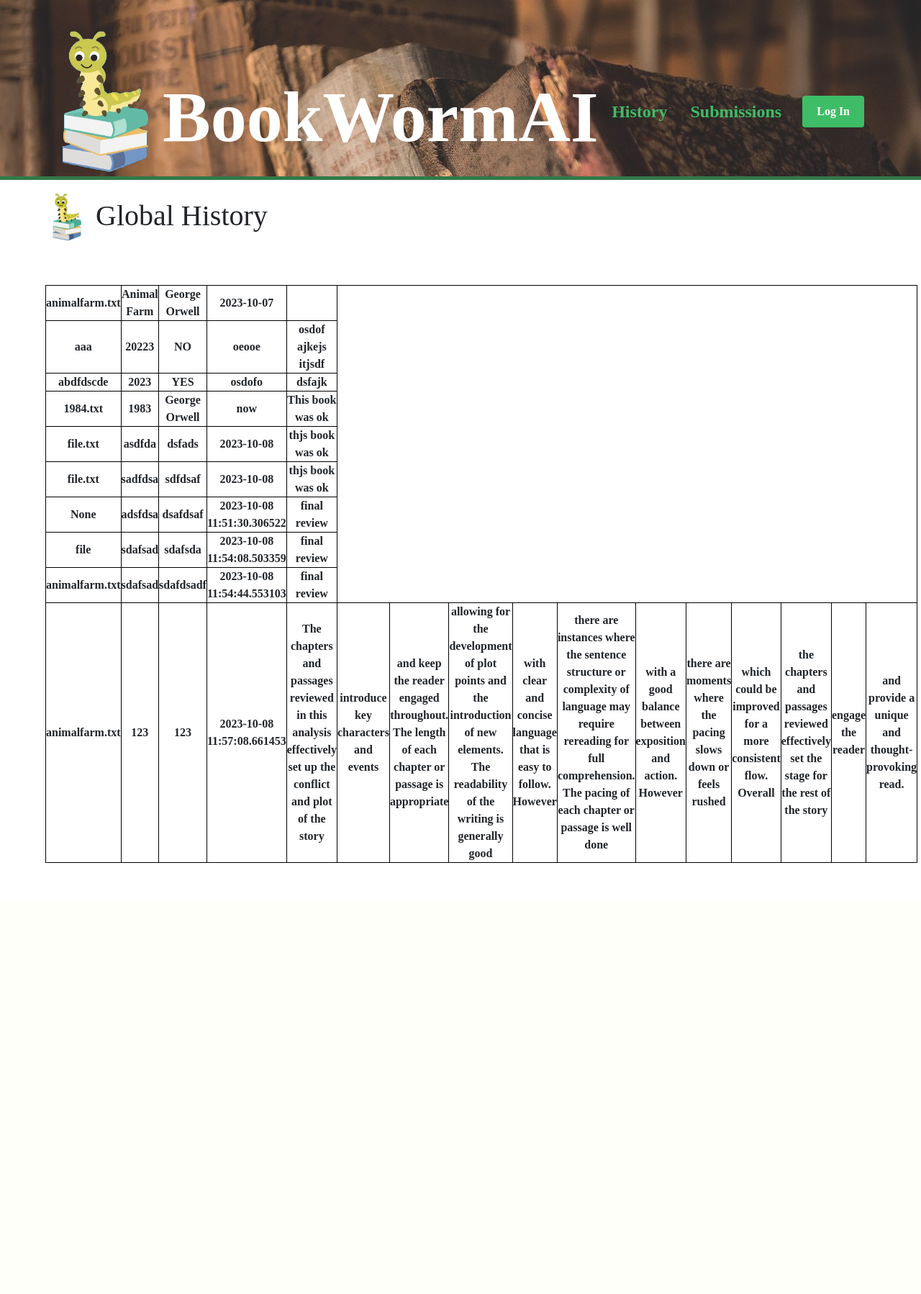
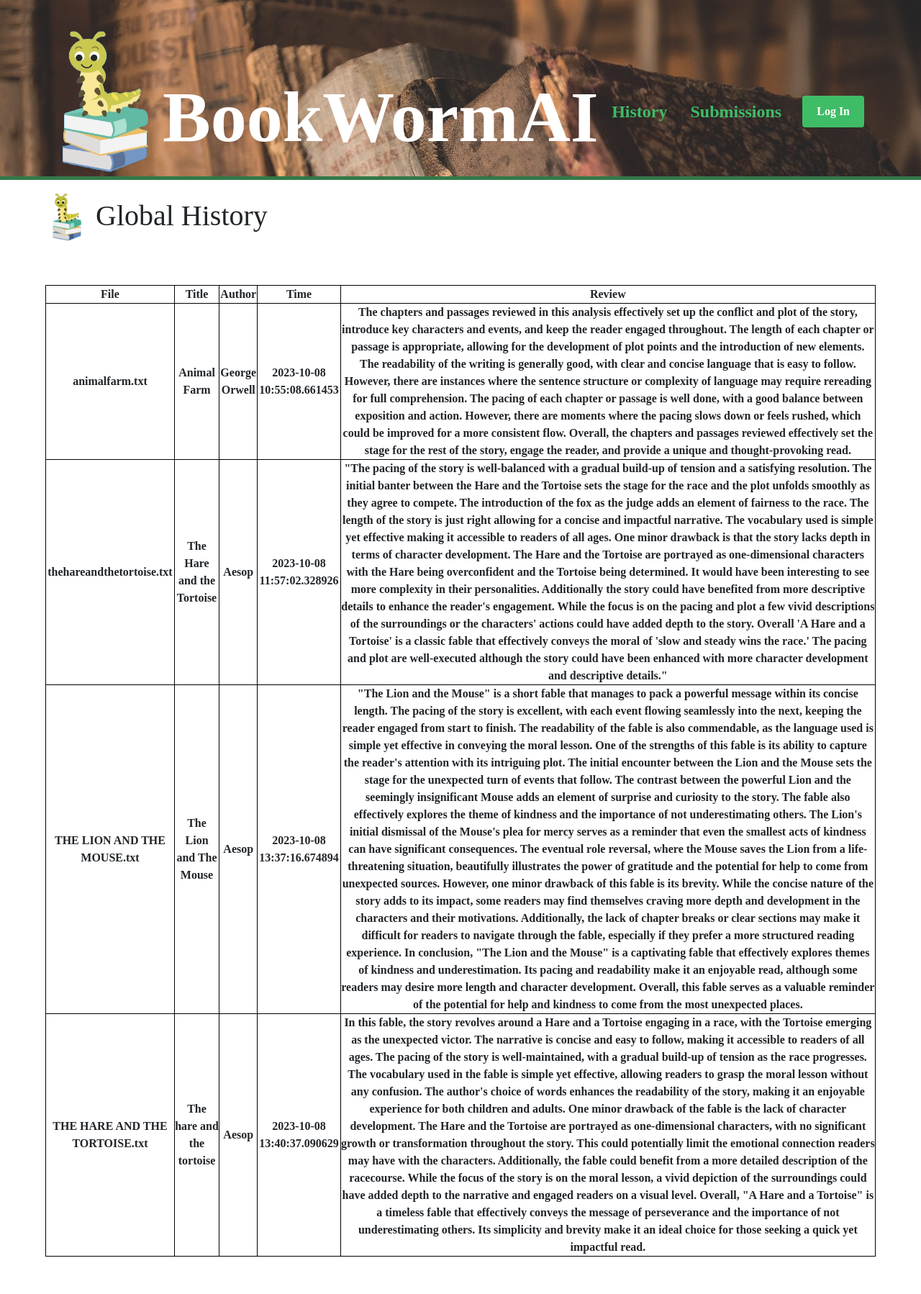
Before and after one commit to ldh174/BookWormAI, a Flask app: page /history.html in a window 1280 px wide. Shown: the whole page at 72% size. Before the commit the page ends 1199 px from the top, so only its background shows below. Run offline with Flask 3, Linux system fonts and the light colour scheme; lists and menus that the app fills with data are empty.

Commit message:
Add files via upload

```diff
--- a/BookWormAI/code/app.py
+++ b/BookWormAI/code/app.py
@@ -27,7 +27,6 @@
     # importing csv module
     # csv file name
     filename = "./data/reviews.csv"
-    print("jsdalkfjsa")
     # initializing the titles and rows list
     fields = []
     rows = []
@@ -80,12 +79,9 @@
 def success():
     if request.method == 'POST':
         f = request.files['file']
-        public = request.form.get('public_sub') # should get the public. Test if it is true or false, then return it.
-        temp = False
-        if public == "true":
-            temp = True
         if allowed_file(f.filename):
-            return render_template("submission.html", review=chat.get_review(f, temp))
+            print(chat.get_review(f, True))
+            return render_template("submission.html", review="Your code has been reviewed and uploaded to the history tab")
     return render_template("submission.html", review="")
 
 
--- a/BookWormAI/code/templates/history.html
+++ b/BookWormAI/code/templates/history.html
@@ -62,6 +62,13 @@
     <div class="px-5 mb-4 rounded-3" style="background-color: rgb(255, 255, 255);">
         <div class="container-fluid py-1">
             <table style="width:100%">
+                <tr>
+                    <th style="text-align: center;"> File </th>
+                    <th style="text-align: center;"> Title </th>
+                    <th style="text-align: center;"> Author </th>
+                    <th style="text-align: center;"> Time </th>
+                    <th style="text-align: center;"> Review </th>
+                </tr>
                 {% for i in submissions %}
                     <tr>
                     {% for j in i %}
--- a/BookWormAI/code/templates/login.html
+++ b/BookWormAI/code/templates/login.html
@@ -70,7 +70,7 @@
             </form>
 
             <div class="container-fluid py-1 pt-3">
-                No account? <a style="display: inline-block; color:black;" href="create_account.html" class="navbar__links">
+                No account? <a style="display: inline-block; color:black;" href="login.html" class="navbar__links">
                     Create one here
                 </a>
             </div>
--- a/BookWormAI/data/reviews.csv
+++ b/BookWormAI/data/reviews.csv
@@ -1,14 +1,23 @@
 File, Title, Author, Time, review
-animalfarm.txt, Animal Farm, George Orwell, 2023-10-07,
-aaa, 20223, NO, oeooe, osdof ajkejs itjsdf
-abdfdscde, 2023, YES, osdofo, dsfajk
-1984.txt, 1983, George Orwell, now, This book was ok
-file.txt,asdfda,dsfads,2023-10-08,thjs book was ok
-file.txt,sadfdsa,sdfdsaf,2023-10-08,thjs book was ok
-None,adsfdsa,dsafdsaf,2023-10-08 11:51:30.306522,final review
+animalfarm.txt,Animal Farm,George Orwell,2023-10-08 10:55:08.661453,"The chapters and passages reviewed in this analysis effectively set up the conflict and plot of the story, introduce key characters and events, and keep the reader engaged throughout. The length of each chapter or passage is appropriate, allowing for the development of plot points and the introduction of new elements. The readability of the writing is generally good, with clear and concise language that is easy to follow. However, there are instances where the sentence structure or complexity of language may require rereading for full comprehension. The pacing of each chapter or passage is well done, with a good balance between exposition and action. However, there are moments where the pacing slows down or feels rushed, which could be improved for a more consistent flow. Overall, the chapters and passages reviewed effectively set the stage for the rest of the story, engage the reader, and provide a unique and thought-provoking read."
+thehareandthetortoise.txt, The Hare and the Tortoise, Aesop, 2023-10-08 11:57:02.328926, "The pacing of the story is well-balanced with a gradual build-up of tension and a satisfying resolution. The initial banter between the Hare and the Tortoise sets the stage for the race and the plot unfolds smoothly as they agree to compete. The introduction of the fox as the judge adds an element of fairness to the race. The length of the story is just right allowing for a concise and impactful narrative. The vocabulary used is simple yet effective making it accessible to readers of all ages. One minor drawback is that the story lacks depth in terms of character development. The Hare and the Tortoise are portrayed as one-dimensional characters with the Hare being overconfident and the Tortoise being determined. It would have been interesting to see more complexity in their personalities. Additionally the story could have benefited from more descriptive details to enhance the reader's engagement. While the focus is on the pacing and plot a few vivid descriptions of the surroundings or the characters' actions could have added depth to the story. Overall 'A Hare and a Tortoise' is a classic fable that effectively conveys the moral of 'slow and steady wins the race.' The pacing and plot are well-executed although the story could have been enhanced with more character development and descriptive details."
 
-file,sdafsad,sdafsda,2023-10-08 11:54:08.503359,final review
+THE LION AND THE MOUSE.txt,The Lion and The Mouse,Aesop,2023-10-08 13:37:16.674894,"""The Lion and the Mouse"" is a short fable that manages to pack a powerful message within its concise length. The pacing of the story is excellent, with each event flowing seamlessly into the next, keeping the reader engaged from start to finish. The readability of the fable is also commendable, as the language used is simple yet effective in conveying the moral lesson.
 
-animalfarm.txt,sdafsad,sdafdsadf,2023-10-08 11:54:44.553103,final review
+One of the strengths of this fable is its ability to capture the reader's attention with its intriguing plot. The initial encounter between the Lion and the Mouse sets the stage for the unexpected turn of events that follow. The contrast between the powerful Lion and the seemingly insignificant Mouse adds an element of surprise and curiosity to the story.
 
-animalfarm.txt,123,123,2023-10-08 11:57:08.661453,The chapters and passages reviewed in this analysis effectively set up the conflict and plot of the story, introduce key characters and events, and keep the reader engaged throughout. The length of each chapter or passage is appropriate, allowing for the development of plot points and the introduction of new elements. The readability of the writing is generally good, with clear and concise language that is easy to follow. However, there are instances where the sentence structure or complexity of language may require rereading for full comprehension. The pacing of each chapter or passage is well done, with a good balance between exposition and action. However, there are moments where the pacing slows down or feels rushed, which could be improved for a more consistent flow. Overall, the chapters and passages reviewed effectively set the stage for the rest of the story, engage the reader, and provide a unique and thought-provoking read.
+The fable also effectively explores the theme of kindness and the importance of not underestimating others. The Lion's initial dismissal of the Mouse's plea for mercy serves as a reminder that even the smallest acts of kindness can have significant consequences. The eventual role reversal, where the Mouse saves the Lion from a life-threatening situation, beautifully illustrates the power of gratitude and the potential for help to come from unexpected sources.
+
+However, one minor drawback of this fable is its brevity. While the concise nature of the story adds to its impact, some readers may find themselves craving more depth and development in the characters and their motivations. Additionally, the lack of chapter breaks or clear sections may make it difficult for readers to navigate through the fable, especially if they prefer a more structured reading experience.
+
+In conclusion, ""The Lion and the Mouse"" is a captivating fable that effectively explores themes of kindness and underestimation. Its pacing and readability make it an enjoyable read, although some readers may desire more length and character development. Overall, this fable serves as a valuable reminder of the potential for help and kindness to come from the most unexpected places."
+
+THE HARE AND THE TORTOISE.txt,The hare and the tortoise,Aesop,2023-10-08 13:40:37.090629,"In this fable, the story revolves around a Hare and a Tortoise engaging in a race, with the Tortoise emerging as the unexpected victor. The narrative is concise and easy to follow, making it accessible to readers of all ages. The pacing of the story is well-maintained, with a gradual build-up of tension as the race progresses.
+
+The vocabulary used in the fable is simple yet effective, allowing readers to grasp the moral lesson without any confusion. The author's choice of words enhances the readability of the story, making it an enjoyable experience for both children and adults.
+
+One minor drawback of the fable is the lack of character development. The Hare and the Tortoise are portrayed as one-dimensional characters, with no significant growth or transformation throughout the story. This could potentially limit the emotional connection readers may have with the characters.
+
+Additionally, the fable could benefit from a more detailed description of the racecourse. While the focus of the story is on the moral lesson, a vivid depiction of the surroundings could have added depth to the narrative and engaged readers on a visual level.
+
+Overall, ""A Hare and a Tortoise"" is a timeless fable that effectively conveys the message of perseverance and the importance of not underestimating others. Its simplicity and brevity make it an ideal choice for those seeking a quick yet impactful read."
```
Also changed, not shown: BookWormAI/code/chat.py (+9 -4 lines), BookWormAI/code/submission.html (+0 -8 lines), BookWormAI/code/templates/index.html (+0 -28 lines), BookWormAI/code/templates/submission.html (+9 -9 lines).
